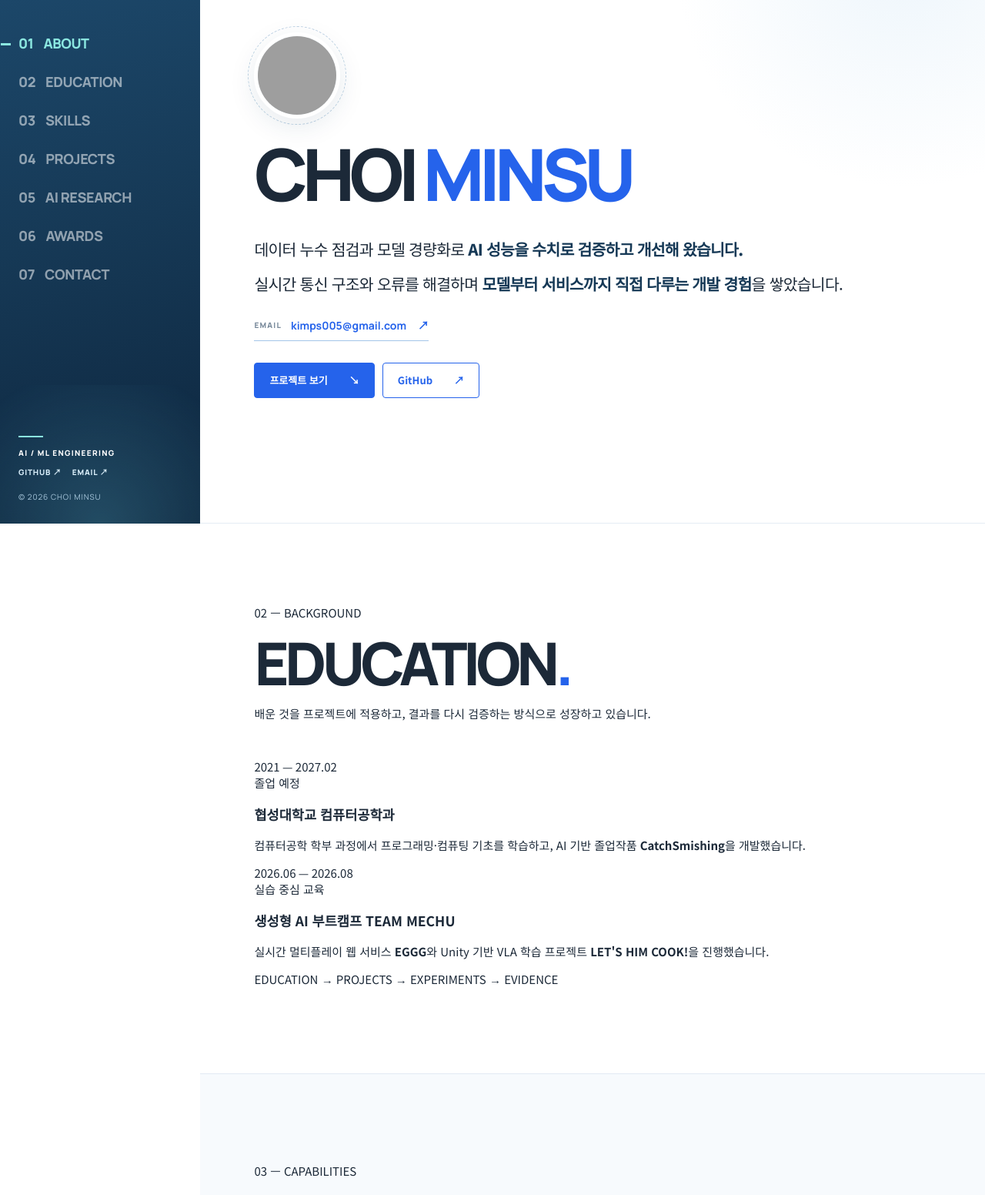
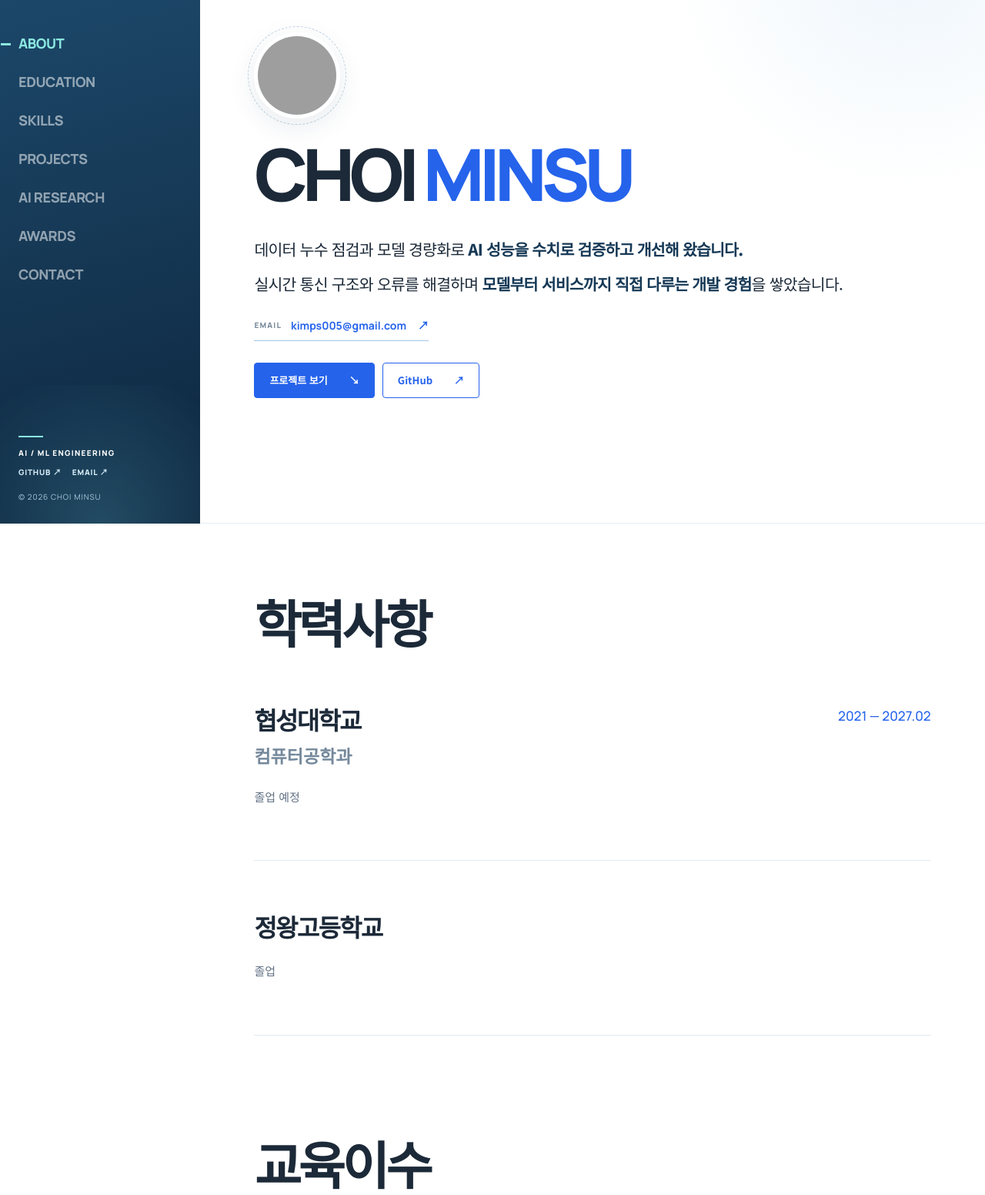
Before and after one commit to kimps005/kimps005, a plain HTML site: page docs/index.html in a window 1280 px wide. Shown: the part 120-1672 px from the top of the page at 77% size. Drawn offline with Linux system fonts and the light colour scheme; grey boxes are pictures that could not be loaded.

Commit message:
Show academic background and training separately; remove generic headings

```diff
--- a/docs/index.html
+++ b/docs/index.html
@@ -13,7 +13,7 @@
   <link rel="preconnect" href="https://fonts.googleapis.com" />
   <link rel="preconnect" href="https://fonts.gstatic.com" crossorigin />
   <link href="https://fonts.googleapis.com/css2?family=DM+Sans:wght@400;500;600;700;800&family=Manrope:wght@400;500;600;700;800&family=Noto+Sans+KR:wght@400;500;600;700;800&display=swap" rel="stylesheet" />
-  <link rel="stylesheet" href="./styles.css?v=pictory-demo-20261116" />
+  <link rel="stylesheet" href="./styles.css?v=education-clean-20261116" />
   <script defer src="./script.js"></script>
 </head>
 <body>
@@ -26,13 +26,13 @@
     </div>
 
     <nav class="sidebar-nav" aria-label="포트폴리오 섹션">
-      <a href="#about" class="nav-link active" aria-current="location"><span class="nav-num">01</span> ABOUT</a>
-      <a href="#education" class="nav-link"><span class="nav-num">02</span> EDUCATION</a>
-      <a href="#skills" class="nav-link"><span class="nav-num">03</span> SKILLS</a>
-      <a href="#projects" class="nav-link"><span class="nav-num">04</span> PROJECTS</a>
-      <a href="#research" class="nav-link"><span class="nav-num">05</span> AI RESEARCH</a>
-      <a href="#awards" class="nav-link"><span class="nav-num">06</span> AWARDS</a>
-      <a href="#contact" class="nav-link"><span class="nav-num">07</span> CONTACT</a>
+      <a href="#about" class="nav-link active" aria-current="location">ABOUT</a>
+      <a href="#education" class="nav-link">EDUCATION</a>
+      <a href="#skills" class="nav-link">SKILLS</a>
+      <a href="#projects" class="nav-link">PROJECTS</a>
+      <a href="#research" class="nav-link">AI RESEARCH</a>
+      <a href="#awards" class="nav-link">AWARDS</a>
+      <a href="#contact" class="nav-link">CONTACT</a>
     </nav>
 
     <div class="sidebar-foot">
@@ -76,37 +76,43 @@
     </section>
 
     <section class="section section-education" id="education" aria-labelledby="education-title">
-      <div class="section-heading reveal">
-        <p class="section-kicker">02 — BACKGROUND</p>
-        <h2 id="education-title">EDUCATION<span class="heading-period">.</span></h2>
-        <p>배운 것을 프로젝트에 적용하고, 결과를 다시 검증하는 방식으로 성장하고 있습니다.</p>
+      <div class="education-group">
+        <h2 id="education-title" class="education-title reveal">학력사항</h2>
+        <div class="education-list">
+          <article class="education-entry reveal">
+            <div class="education-details">
+              <h3>협성대학교</h3>
+              <p class="education-subtitle">컴퓨터공학과</p>
+              <p class="education-status">졸업 예정</p>
+            </div>
+            <span class="education-date">2021 — 2027.02</span>
+          </article>
+          <article class="education-entry reveal">
+            <div class="education-details">
+              <h3>정왕고등학교</h3>
+              <p class="education-status">졸업</p>
+            </div>
+          </article>
+        </div>
       </div>
-      <div class="timeline">
-        <article class="timeline-entry reveal">
-          <div class="timeline-date">2021 — 2027.02</div>
-          <div class="timeline-content">
-            <span class="tag tag-muted">졸업 예정</span>
-            <h3>협성대학교 <span>컴퓨터공학과</span></h3>
-            <p>컴퓨터공학 학부 과정에서 프로그래밍·컴퓨팅 기초를 학습하고, AI 기반 졸업작품 <strong>CatchSmishing</strong>을 개발했습니다.</p>
-          </div>
-        </article>
-        <article class="timeline-entry reveal">
-          <div class="timeline-date">2026.06 — 2026.08</div>
-          <div class="timeline-content">
-            <span class="tag tag-muted">실습 중심 교육</span>
-            <h3>생성형 AI 부트캠프 <span>TEAM MECHU</span></h3>
-            <p>실시간 멀티플레이 웹 서비스 <strong>EGGG</strong>와 Unity 기반 VLA 학습 프로젝트 <strong>LET'S HIM COOK!</strong>을 진행했습니다.</p>
-          </div>
-        </article>
+      <div class="education-group education-training">
+        <h2 class="education-title reveal">교육이수</h2>
+        <div class="education-list">
+          <article class="education-entry reveal">
+            <div class="education-details">
+              <h3>생성형 AI 부트캠프</h3>
+              <p class="education-subtitle">TEAM MECHU</p>
+              <p class="education-status">프로젝트 실습 · EGGG / LET'S HIM COOK!</p>
+            </div>
+            <span class="education-date">2026.06 — 2026.08</span>
+          </article>
+        </div>
       </div>
-      <div class="education-footnote reveal">EDUCATION → PROJECTS → EXPERIMENTS → EVIDENCE</div>
     </section>
 
     <section class="section section-skills" id="skills" aria-labelledby="skills-title">
       <div class="section-heading reveal">
-        <p class="section-kicker">03 — CAPABILITIES</p>
         <h2 id="skills-title">SKILLS<span class="heading-period">.</span></h2>
-        <p>프로젝트에서 사용한 기술을 실제 적용 영역에 맞춰 정리했습니다.</p>
       </div>
       <div class="skill-group reveal">
         <div class="skill-label"><span>01</span><h3>AI / Machine Learning</h3></div>
@@ -146,9 +152,7 @@
 
     <section class="section section-projects" id="projects" aria-labelledby="projects-title">
       <div class="section-heading reveal">
-        <p class="section-kicker">04 — SELECTED WORK</p>
         <h2 id="projects-title">PROJECTS<span class="heading-period">.</span></h2>
-        <p>모델 연구부터 서비스 개발까지, 실제 문제를 중심으로 진행한 프로젝트입니다.</p>
       </div>
 
       <article class="project-card project-card-featured reveal">
@@ -247,9 +251,7 @@
 
     <section class="section section-research" id="research" aria-labelledby="research-title">
       <div class="section-heading reveal">
-        <p class="section-kicker">05 — AI ENGINEERING</p>
         <h2 id="research-title">RESEARCH<span class="heading-period">.</span></h2>
-        <p>모델 성능을 높이는 일만큼, 무엇을 검증했는지 정확히 설명하는 일을 중요하게 생각합니다.</p>
       </div>
       <div class="research-layout">
         <div class="research-story reveal">
@@ -270,7 +272,6 @@
 
     <section class="section section-awards" id="awards" aria-labelledby="awards-title">
       <div class="section-heading reveal">
-        <p class="section-kicker">06 — RECOGNITION</p>
         <h2 id="awards-title">AWARDS<span class="heading-period">.</span></h2>
       </div>
       <article class="award-feature reveal">
@@ -282,9 +283,7 @@
 
     <section class="section section-contact" id="contact" aria-labelledby="contact-title">
       <div class="contact-inner reveal">
-        <p class="section-kicker">07 — GET IN TOUCH</p>
         <h2 id="contact-title">LET'S<br /><span>CONNECT.</span></h2>
-        <p>AI 모델을 실제 서비스로 구현하는 일에 관심이 있습니다.<br />프로젝트와 개발 경험에 관한 이야기를 나누고 싶습니다.</p>
         <a class="contact-email" href="mailto:kimps005@gmail.com">kimps005@gmail.com <span aria-hidden="true">↗</span></a>
         <div class="contact-actions">
           <a href="https://github.com/kimps005" target="_blank" rel="noopener noreferrer">GITHUB ↗</a>
```
